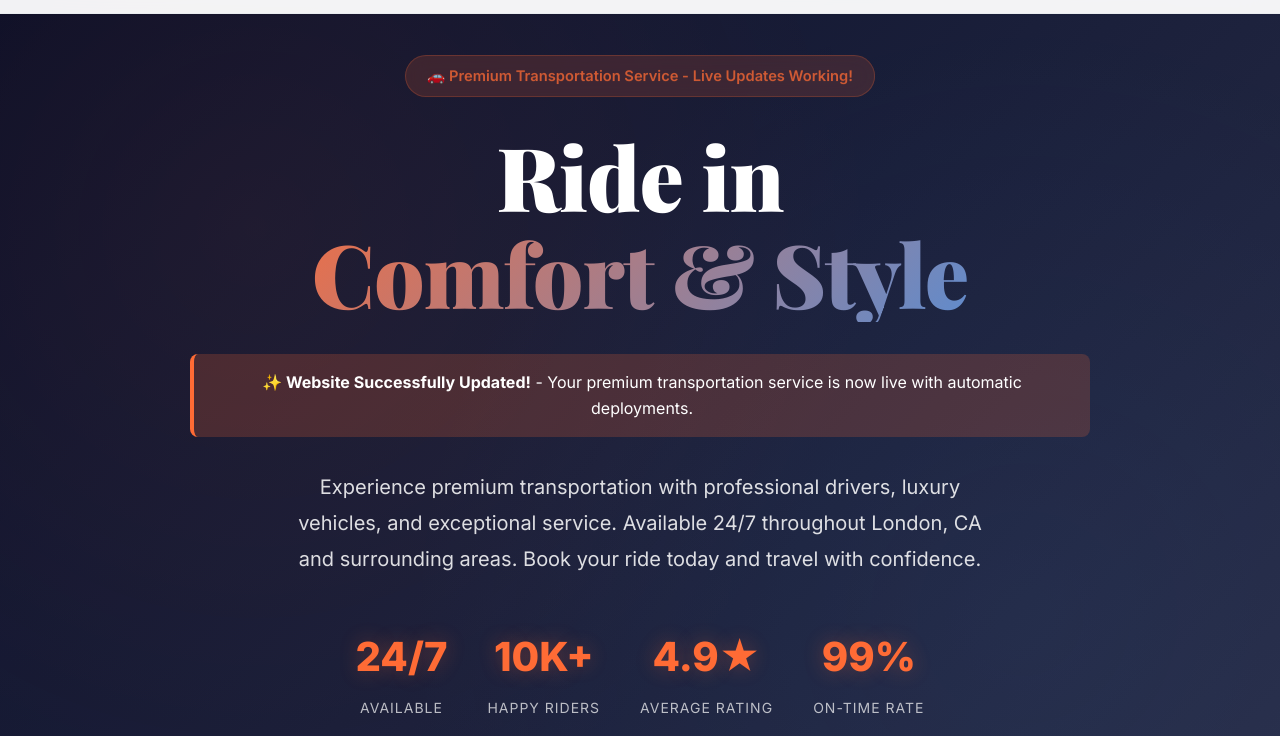
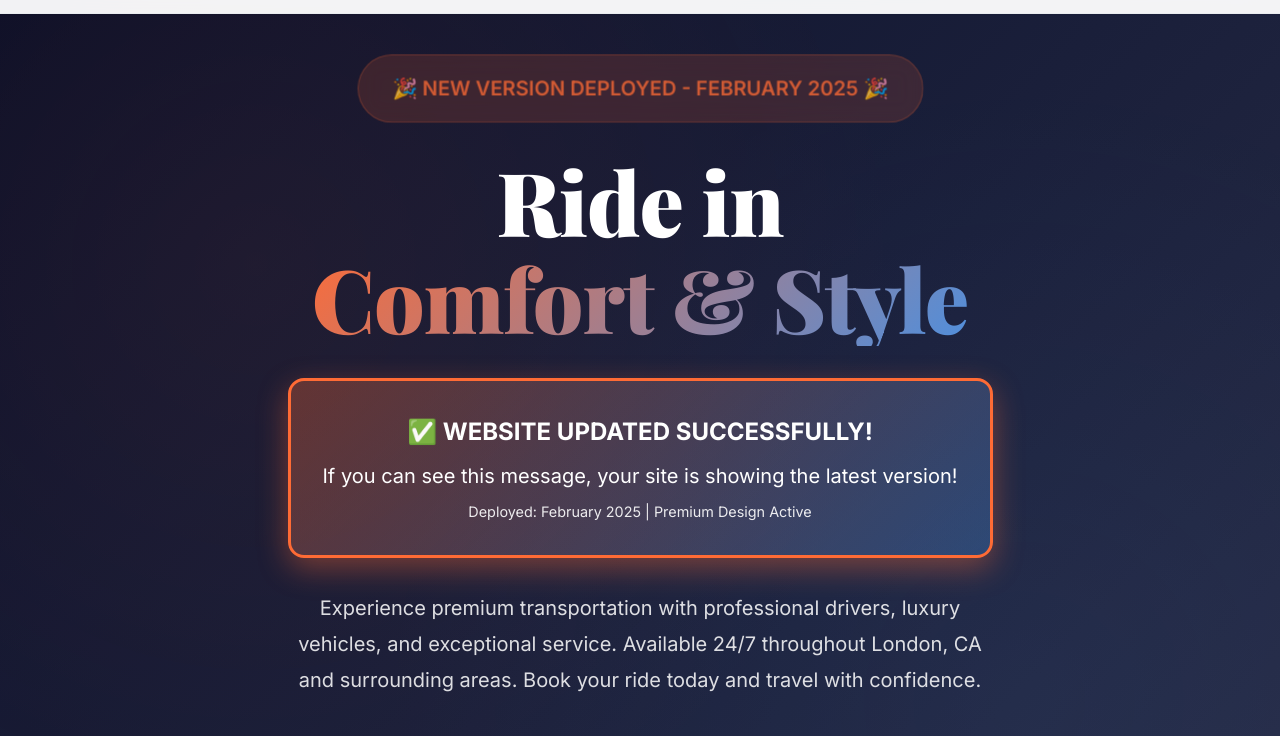
Before and after one commit to ishukla04/helloridr, a plain HTML site: page index.html in a window 1280 px wide. Shown: the part 64-800 px from the top of the page. Drawn offline with nearby package versions, Linux system fonts and the light colour scheme.

Commit message:
Add very visible update indicator - February 2025

```diff
--- a/index.html
+++ b/index.html
@@ -101,13 +101,15 @@
             </div>
             <div class="container">
                 <div class="hero-content">
-                    <div class="hero-badge">🚗 Premium Transportation Service - Live Updates Working!</div>
+                    <div class="hero-badge" style="font-size: 1.2rem; padding: 1rem 2rem; animation: pulse 2s infinite;">🎉 NEW VERSION DEPLOYED - FEBRUARY 2025 🎉</div>
                     <h1 class="hero-title">
                         <span class="title-line">Ride in</span>
                         <span class="title-line highlight">Comfort & Style</span>
                     </h1>
-                    <div style="margin: 2rem 0; padding: 1rem; background: rgba(255, 107, 53, 0.2); border-left: 4px solid var(--secondary); border-radius: 8px; color: white;">
-                        <strong>✨ Website Successfully Updated!</strong> - Your premium transportation service is now live with automatic deployments.
+                    <div style="margin: 2rem 0; padding: 2rem; background: linear-gradient(135deg, rgba(255, 107, 53, 0.3), rgba(74, 144, 226, 0.3)); border: 3px solid var(--secondary); border-radius: 16px; color: white; text-align: center; font-size: 1.25rem; box-shadow: 0 10px 30px rgba(255, 107, 53, 0.4);">
+                        <strong style="font-size: 1.5rem; display: block; margin-bottom: 0.5rem;">✅ WEBSITE UPDATED SUCCESSFULLY!</strong>
+                        <p style="margin: 0;">If you can see this message, your site is showing the latest version!</p>
+                        <p style="margin-top: 0.5rem; font-size: 0.9rem; opacity: 0.9;">Deployed: February 2025 | Premium Design Active</p>
                     </div>
                     <p class="hero-description">
                         Experience premium transportation with professional drivers, luxury vehicles, and exceptional service.
```
